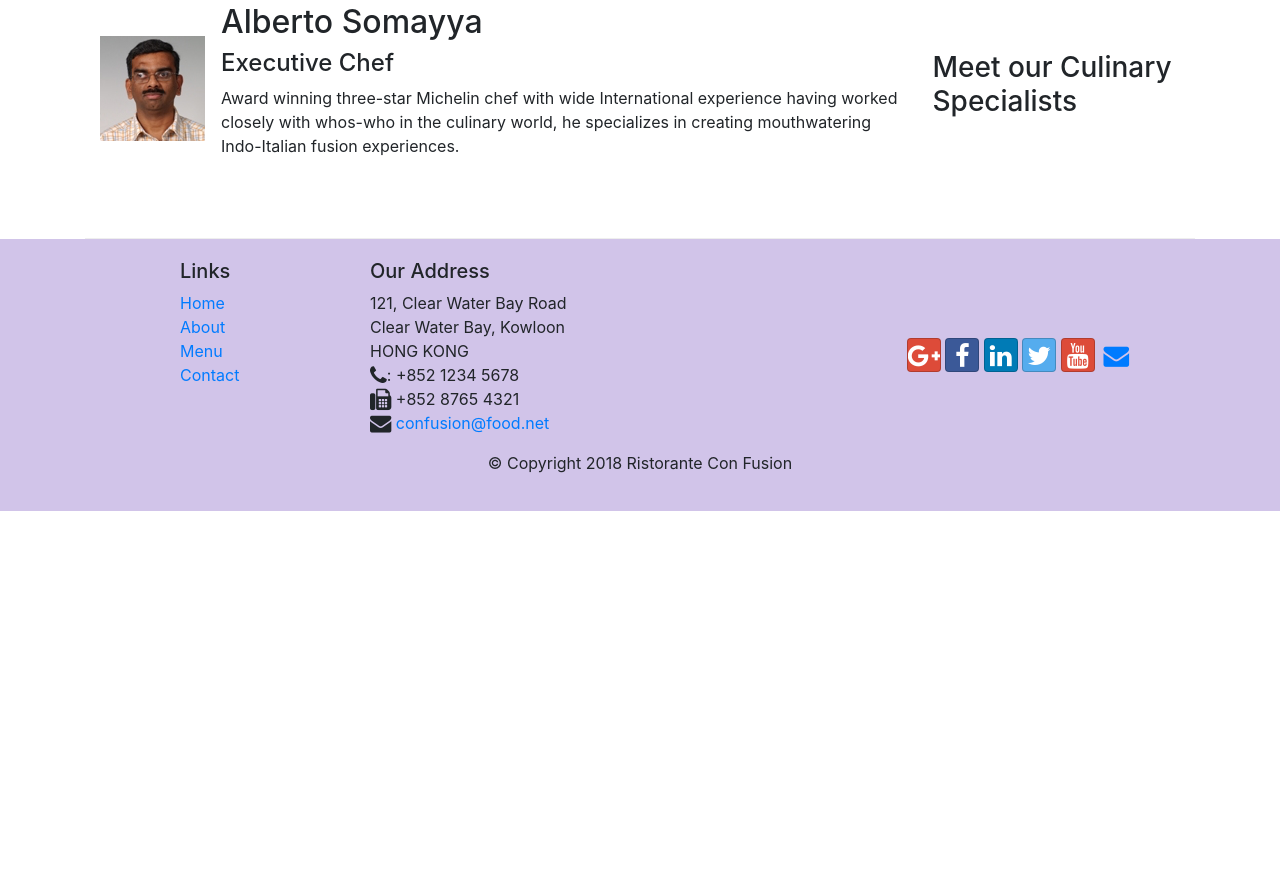
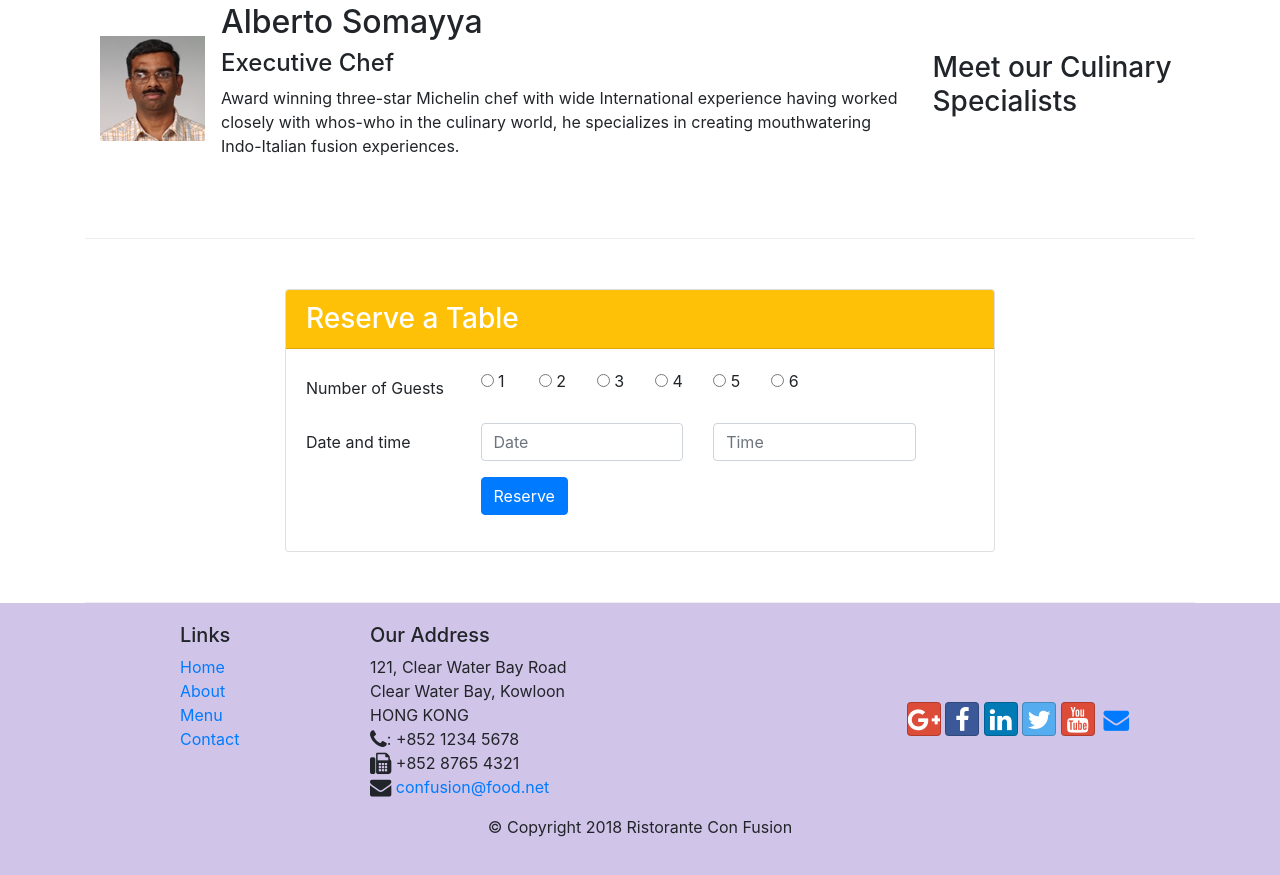
Before and after one commit to jainmeet23/git-test, a website: page index.html in a window 1280 px wide. Shown: the part 995-1870 px from the top of the page. Before the commit the page ends 1506 px from the top, so only its background shows below. Drawn offline with nearby package versions, Linux system fonts and the light colour scheme.

Commit message:
assignment 2

```diff
--- a/index.html
+++ b/index.html
@@ -39,8 +39,11 @@
                     <h1>Ristorante con Fusion</h1>
                     <p>We take inspiration from the World's best cuisines, and create a unique fusion experience. Our lipsmacking creations will tickle your culinary senses!</p>
                 </div>
-                <div class="col-12 col-sm align-self-center">
+                <div class="col-12 col-sm-3 align-self-center">
                     <img src="img/logo.png" class="img-fluid">
+                </div>
+                <div class="col-12 col-sm-3 align-self-center">
+                    <a href="#reserve"><button class="btn btn-warning">Reserve Table</button></a>
                 </div>
             </div>
         </div>
@@ -53,7 +56,7 @@
             </div>
             <div class="col col-sm order-sm-first col-md">
                 <div class="media">
-                    <img class="d-flex mr-3 img-thmbnail align-self-center" src="img/uthappizza.png" alt="uthappizza">
+                    <img class="d-flex mr-3 img-thmbnail  align-self-center" src="img/uthappizza.png" alt="uthappizza">
                     <div class="media-body">
                         <h2 class="mt-0">Uthappizza<span class="badge badge-danger">HOT</span><span class="badge badge-pill badge-secondary">$5.00</span></h2>
                     <p class="d-none d-sm-block">A unique combination of Indian Uthappam (pancake) and Italian pizza, topped with Cerignola olives, ripe vine cherry tomatoes, Vidalia onion, Guntur chillies and Buffalo Paneer.</p>
@@ -70,8 +73,15 @@
                 <h3>This Month's Promotions</h3>
             </div>
             <div class="col col-sm col-md">
-                <h2>Weekend Grand Buffet</h2>
+                <div class="media">
+                    <div class="media-body">
+                        <h2>Weekend Grand Buffet <span class="badge badge-danger">NEW</span></h2>
                 <p class="d-none d-sm-block">Featuring mouthwatering combinations with a choice of five different salads, six enticing appetizers, six main entrees and five choicest desserts. Free flowing bubbly and soft drinks. All for just $19.99 per person </p>
+                    </div>
+                    <img class="d-flex ml-3 img-thumbnail align-self-center" src="img/buffet.png" alt="buffet">
+
+                </div>
+
             </div>
         </div>
 
@@ -90,6 +100,57 @@
                     </div>
                 </div>
 
+            </div>
+        </div>
+        <div class="row row-content" id="reserve">
+            <div class="col-12 offset-sm-2 col-sm-8 ">
+                <div class="card">
+                    <h3 class="card-header bg-warning text-white">Reserve a Table</h3>
+                    <div class="card-body">
+                        <form>
+                            <div class="form-group row">
+                                <label class="col-3  col-form-label" for="nseat">Number of Guests</label>
+                                <div class="radio  col-1">
+                                    <label><input type="radio" name="optradio" > 1 </label>
+                                  </div>
+                                  <div class="radio col-1">
+                                    <label><input type="radio" name="optradio" > 2</label>
+                                  </div>
+                                  <div class="radio col-1">
+                                    <label><input type="radio" name="optradio" > 3</label>
+                                  </div>
+                                  <div class="radio col-1">
+                                    <label><input type="radio" name="optradio" > 4</label>
+                                  </div>
+                                  <div class="radio col-1">
+                                    <label><input type="radio" name="optradio" > 5</label>
+                                  </div>
+                                  <div class="radio col-1">
+                                    <label><input type="radio" name="optradio" > 6</label>
+                                  </div>
+                            </div>
+
+                                <div class="form-group row">
+                                    <label for="dandt" class="col-12 col-sm-3 col-form-label">Date and time</label>
+                                    <div class="offset-col-2 col-4 col-sm-4">
+                                        <input type="text" class="form-control" id="date" placeholder="Date" name="date">
+                                    </div>
+                                    <div class="col-7 col-sm-4">
+                                        <input type="text" class="form-control" id="dandt" placeholder="Time" name="dandt">
+                                    </div>
+                                </div>
+                                <div class="form-group row">
+                                    <div class="offset-sm-3 col-sm-10">
+                                        <button type="submit" class="btn btn-primary">
+                                            Reserve
+                                        </button>
+                                    </div>
+
+                                </div>
+
+                        </form>
+                    </div>
+                </div>
             </div>
         </div>
     </div>
```
